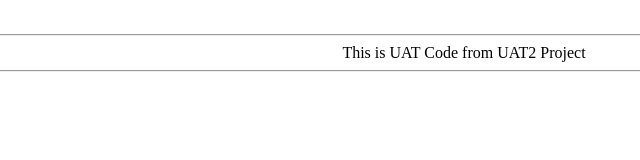
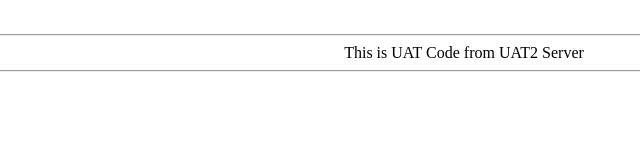
Before and after one commit to dharmesp/UAT2, a plain HTML site: page index.html in a window 1280 px wide. Shown: the full height of the page, 176-816 px from the left. Drawn offline with Linux system fonts and the light colour scheme.

Commit message:
Update index.html

```diff
--- a/index.html
+++ b/index.html
@@ -5,7 +5,7 @@
   <body>
     <center>
     <hr>
-    This is UAT Code from UAT2 Project
+    This is UAT Code from UAT2 Server
     <hr>
     </center>
   </body>
```
